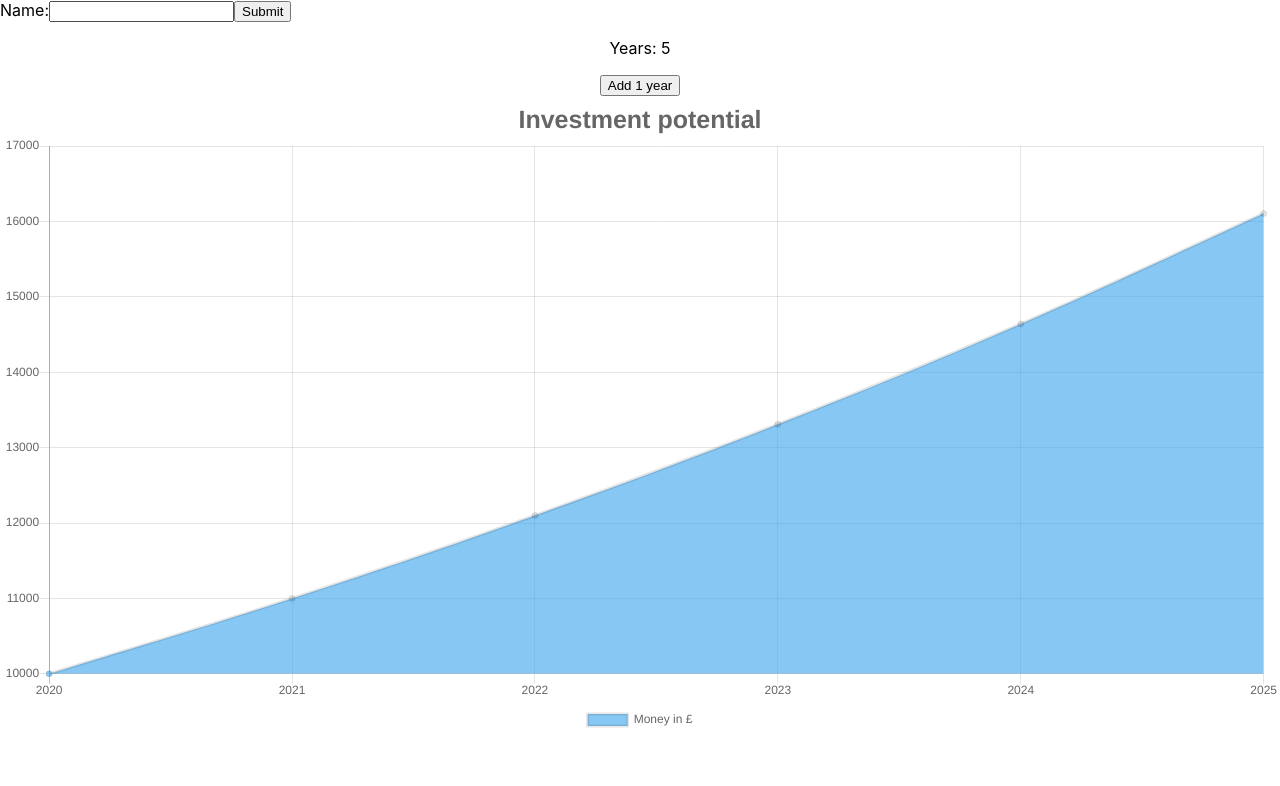
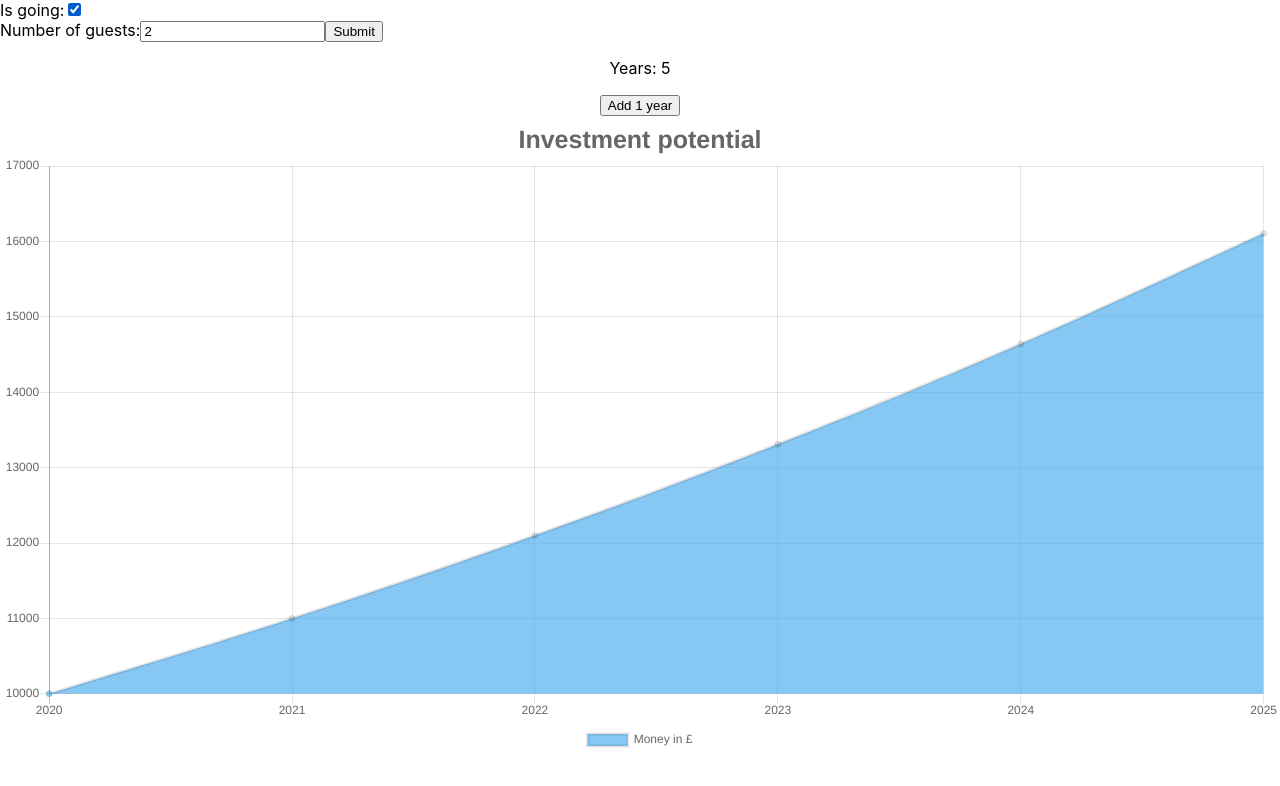
Before and after one commit to tommyrharper/playing-with-graphs-react, a React (Create React App) app: page / in a window 1280 px wide. Shown: the top 786 px of the page. Built offline with nearby package versions, Linux system fonts and the light colour scheme.

Commit message:
Accept multiple inputs in Form component

```diff
--- a/src/components/Form.js
+++ b/src/components/Form.js
@@ -3,18 +3,27 @@ import React from 'react'
 class ReactForm extends React.Component {
   constructor(props) {
     super(props);
-    this.state = {value: ''}
+    this.state = {
+      isGoing: true,
+      numberOfGuests: 2
+    }
 
-    this.handleChange = this.handleChange.bind(this)
-    this.handleSubmit = this.handleSubmit.bind(this)
+    this.handleInputChange = this.handleInputChange.bind(this)
+    this.handleSubmit = this.handleSubmit.bind(this);
   }
 
-  handleChange(event) {
-    this.setState({value: event.target.value})
+  handleInputChange(event) {
+    const target = event.target
+    const value = target.name === 'isGoing' ? target.checked : target.value;
+    const name = target.name;
+
+    this.setState({
+      [name]: value
+    });
   }
 
   handleSubmit(event) {
-    alert('A name was submitted:' + this.state.value)
+    alert('Form was submitted, guests:' + this.state.numberOfGuests)
     event.preventDefault();
   }
 
@@ -22,8 +31,21 @@ class ReactForm extends React.Component {
     return(
       <form onSubmit={this.handleSubmit}>
         <label>
-          Name:
-          <input type="text" value={this.state.value} onChange={this.handleChange} />
+          Is going:
+          <input
+          name="isGoing"
+          type="checkbox"
+          checked={this.state.isGoing}
+          onChange={this.handleInputChange} />
+        </label>
+        <br/>
+        <label>
+          Number of guests:
+          <input
+          name="numberOfGuests"
+          type="number"
+          value={this.state.numberOfGuests}
+          onChange={this.handleInputChange} />
         </label>
         <input type="submit" value="Submit"/>
       </form>
```
